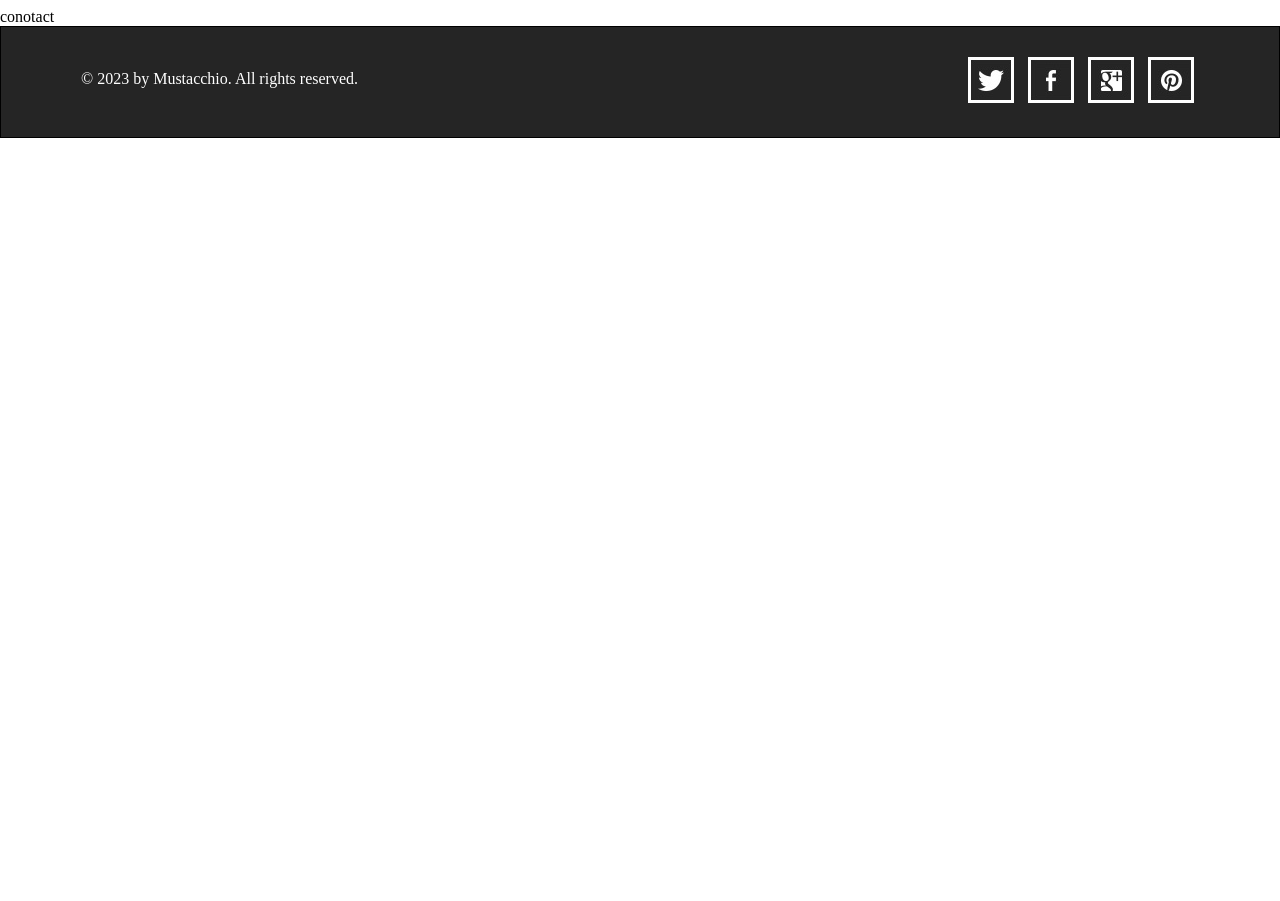
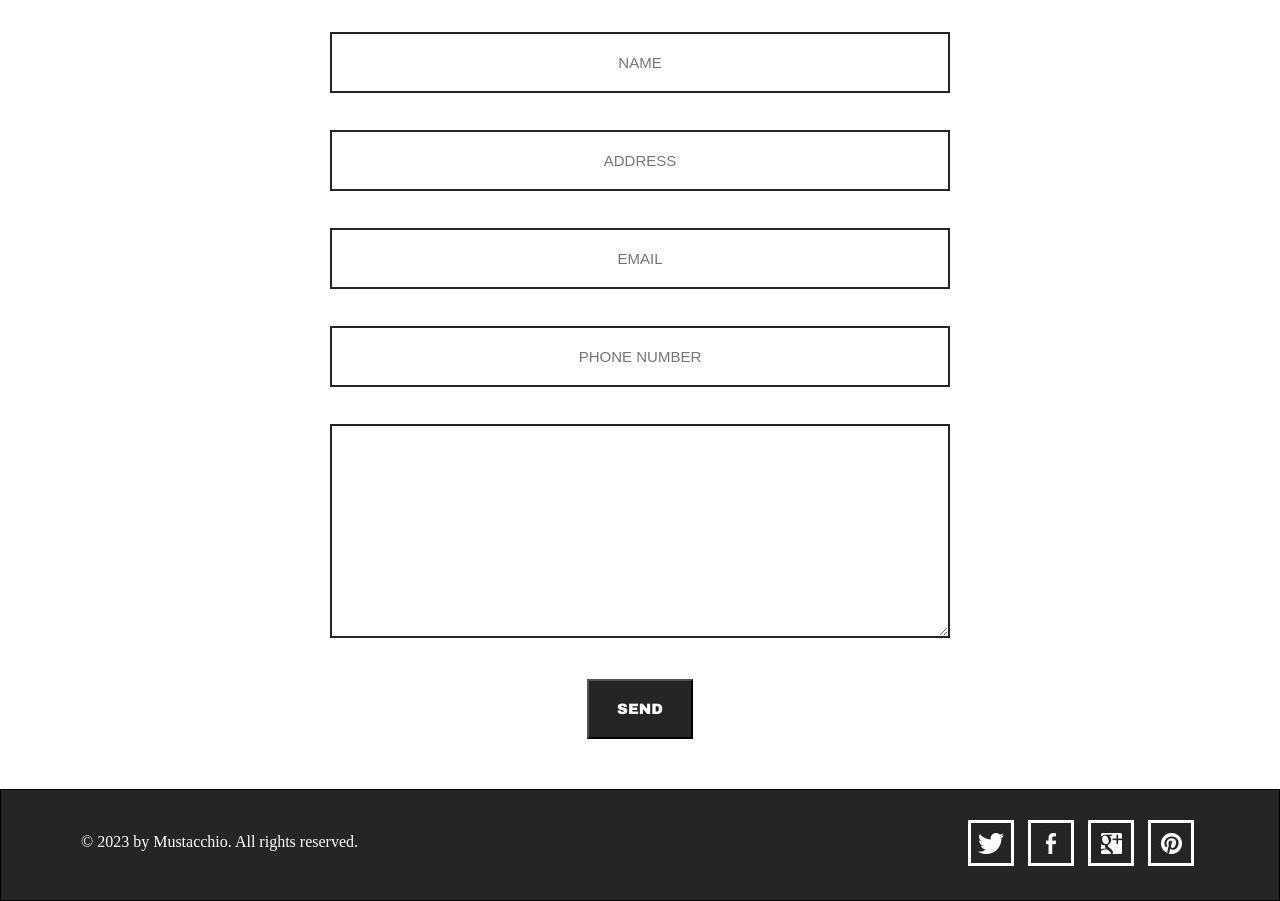
Before and after one commit to jimmylincourse/tsai_blog, a plain HTML site: page contact.html in a window 1280 px wide. Shown: the part 300-1201 px from the top of the page. Before the commit the page ends 800 px from the top, so only its background shows below. Drawn offline with Linux system fonts and the light colour scheme.

Commit message:
add contact page

```diff
--- a/contact.html
+++ b/contact.html
@@ -23,7 +23,14 @@
     </header>
 
     <main>
-       conotact
+       <form id="contact" action="#">
+           <input type="text" placeholder="NAME">
+           <input type="text" placeholder="ADDRESS">
+           <input type="text" placeholder="EMAIL">
+           <input type="text" placeholder="PHONE NUMBER">
+           <textarea name="message" id="" cols="30" rows="10"></textarea>
+           <input type="submit" name="send" id="send" value="send">
+       </form>
     </main>
     <footer class="clearfix">
         <span>© 2023 by Mustacchio. All rights reserved.</span>
--- a/css/style.css
+++ b/css/style.css
@@ -290,3 +290,42 @@ footer ul li a{
 .align-left {
     text-align: left;
 }
+
+/* contact */
+#contact {
+    margin: 0 auto;
+    padding: 24px 0 0;
+    width: 620px;
+    text-align: center;
+}
+#contact input[type='text'], #contact textarea{
+    border: 2px solid #252525;
+    color: #252525;
+    font-family: Arial, Helvetica, sans-serif;
+    font-size: 15px;
+    font-weight: normal;
+    margin: 0 0 37px;
+    padding: 20px 10px;
+    text-align: center;
+    text-transform: uppercase;
+    width: 596px;
+}
+
+#send {
+    background: #252525;
+    color: #fff;
+    font-family: "Arial Black", Gadget, sans-serif;
+    font-size: 15px;
+    font-weight: normal;
+    display: inline-block;
+    padding: 20px 28px;
+    width: auto;
+    text-transform: uppercase;
+    margin-bottom: 50px;
+    cursor: pointer;
+}
+
+#send:hover {
+    background: white;
+    color: #252525;
+}
```
